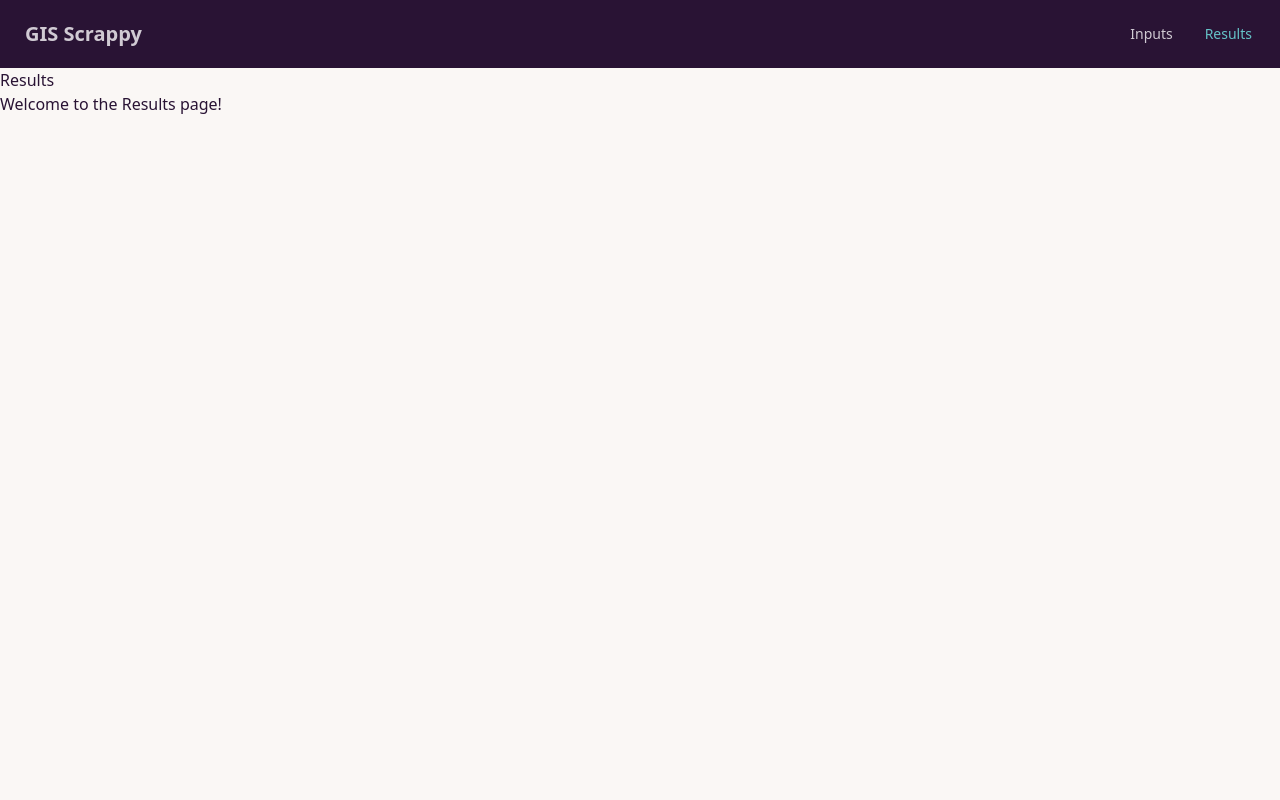
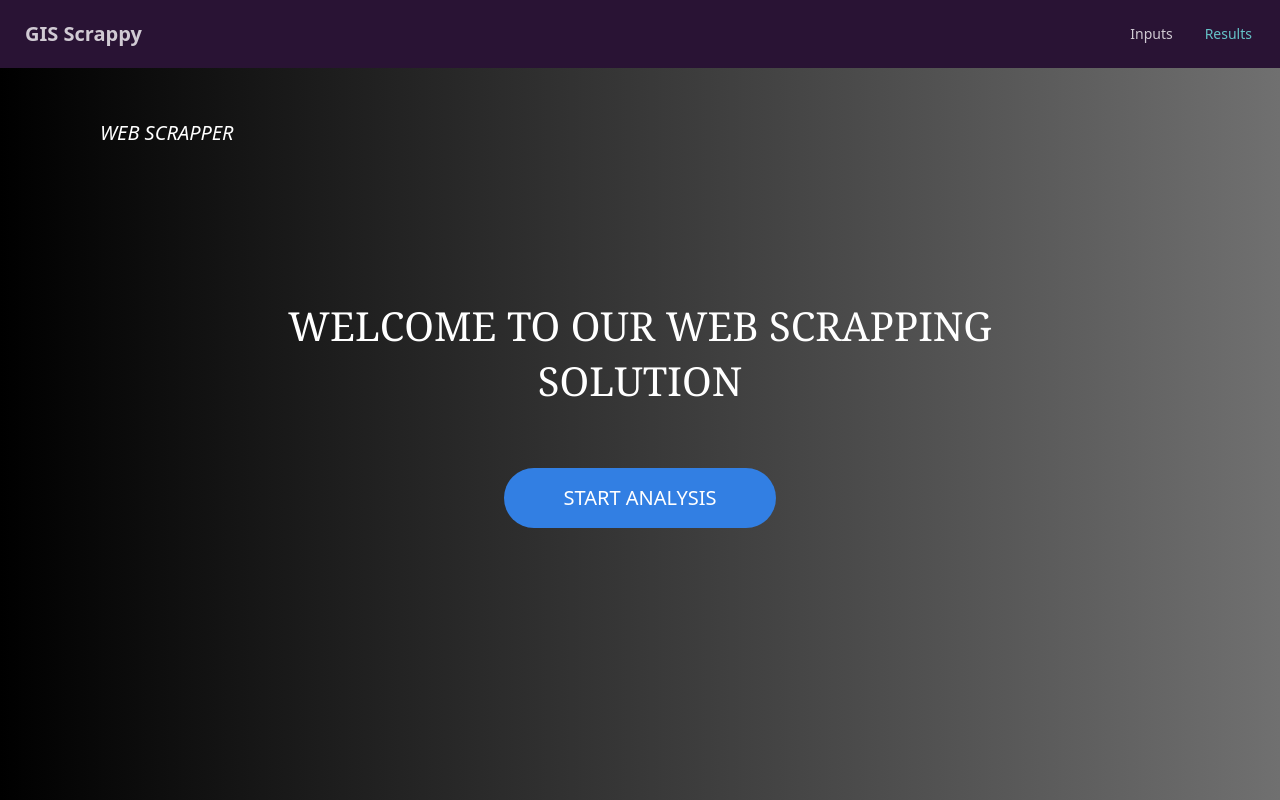
Before and after one commit to ADORSYS-GIS/report-sscrap, a Flask app: page /results in a window 1280 px wide. Run offline with Flask 3, Linux system fonts and the light colour scheme; some libraries are stand-ins or nearby versions.

Commit message:
implementation of the start analysis button

```diff
--- a/static/css/style.css
+++ b/static/css/style.css
@@ -0,0 +1,44 @@
+body{
+    background: linear-gradient(to right, rgb(0, 0, 0),rgb(112, 112, 112));
+    color: white;
+    font-size: 20px;
+    height: 100vh;
+    margin: 0px, 0px;
+}
+
+.container h3{
+    margin-left: 100px;
+    margin-top: 50px;
+    font-style: italic;
+}
+.container2 h1{
+    line-height: 55px;
+    font-family: Cambria, Cochin, Georgia, Times, 'Times New Roman', serif;
+    font-weight: normal;
+    margin-top: 150px;
+    font-size: 40px;
+}
+
+.click{
+border-radius: 70px;
+color:white;
+padding:15px 60px;
+text-align: center;
+display: inline-block;
+font-size: 20px;
+transition-duration: 1s;
+cursor: pointer;
+border-color: rgb(44, 70, 175);
+box-shadow: 12px;
+background: rgb(50, 127, 227);
+}
+
+.click:hover{
+    background-color: skyblue;
+}
+
+@media screen and (min-width: 600px) and (max-width: 600px){
+    body {
+      height: auto;
+    }
+}
--- a/templates/results.html
+++ b/templates/results.html
@@ -3,8 +3,23 @@
 {% set active_page = "results" %}
 
 {% block content %}
-    <h1>Results</h1>
-    <p> Welcome to the Results page!</p>
+<head>
+    <link
+      rel="stylesheet"
+      href="{{ url_for('static', filename='css/style.css') }}"
+    />
+</head>
+<body>
+    <div class="container">
+        <h3>WEB SCRAPPER</h3>
+    </div>
+    <div class="container2">
+        <center>
+        <h1>WELCOME TO OUR WEB SCRAPPING <br> SOLUTION</h1><br><br>
+        <button id="mybutton" type="submit" class="click">START ANALYSIS</button>
+        </center>
+    </div>
+</body>
 {% endblock %}
 
 {% block title %}
```
